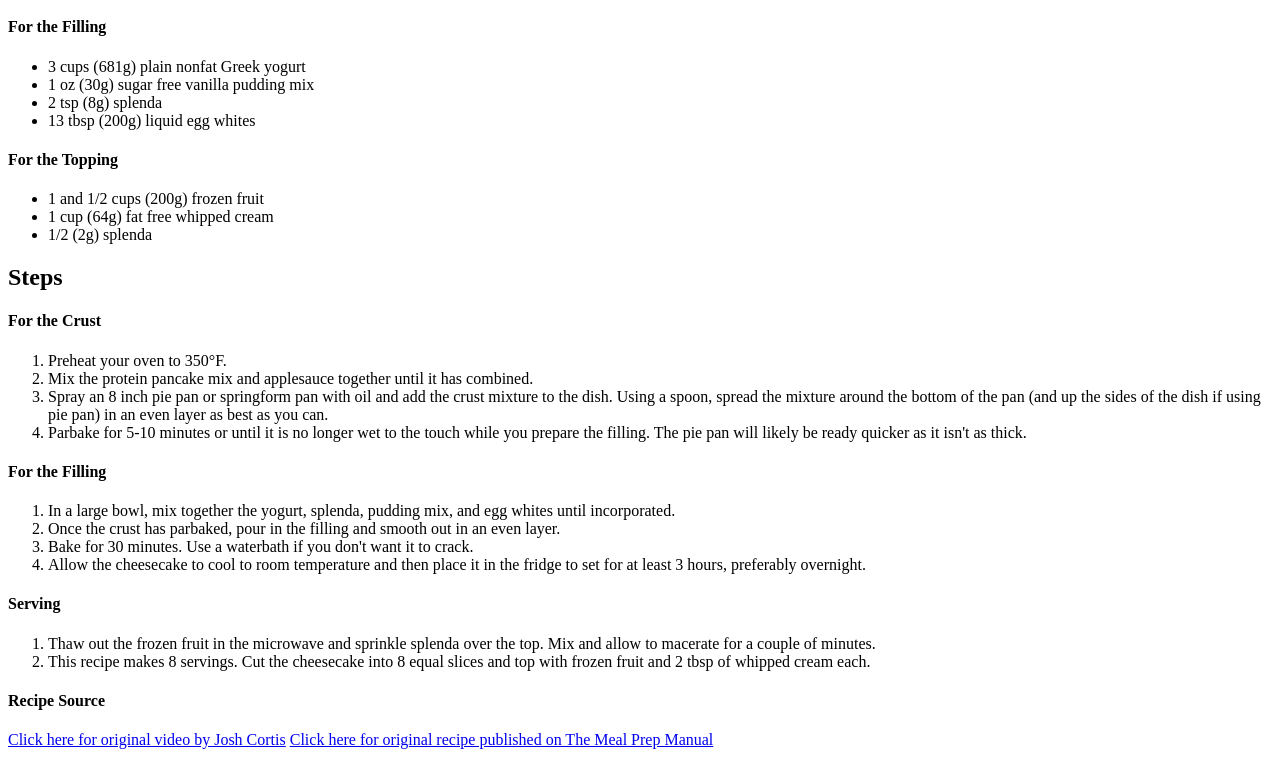
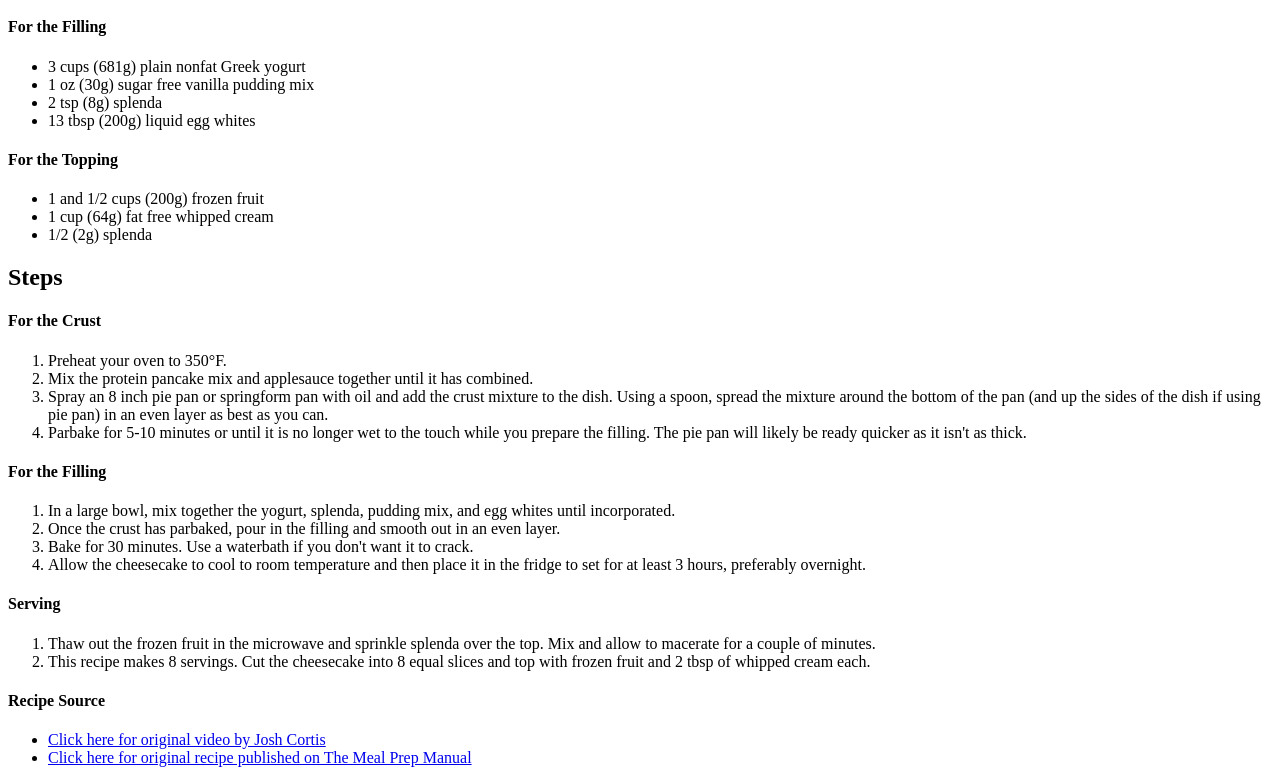
Before and after one commit to Lee-Git22/odin-recipes, a plain HTML site: page recipes/Protein Cheesecake.html in a window 1280 px wide. Shown: the part 1121-1904 px from the top of the page. Before the commit the page ends 1878 px from the top, so only its background shows below. Drawn offline with Linux system fonts and the light colour scheme.

Commit message:
Restructure cheesecake recipe source as unordered list

```diff
--- a/recipes/Protein Cheesecake.html
+++ b/recipes/Protein Cheesecake.html
@@ -51,7 +51,9 @@
                     <li>This recipe makes 8 servings. Cut the cheesecake into 8 equal slices and top with frozen fruit and 2 tbsp of whipped cream each.</li>
                 </ol>
         <h4>Recipe Source</h4>
-        <a href="https://www.youtube.com/watch?v=gCAhezVD5ts">Click here for original video by Josh Cortis</a>
-        <a href="https://mealprepmanual.com/macro-friendly-protein-cheesecake/">Click here for original recipe published on The Meal Prep Manual </a>
+        <ul>
+            <li><a href="https://www.youtube.com/watch?v=gCAhezVD5ts">Click here for original video by Josh Cortis</a></li>
+            <li><a href="https://mealprepmanual.com/macro-friendly-protein-cheesecake/">Click here for original recipe published on The Meal Prep Manual </a></li>
+        </ul>
     </body>
 </html>
```
